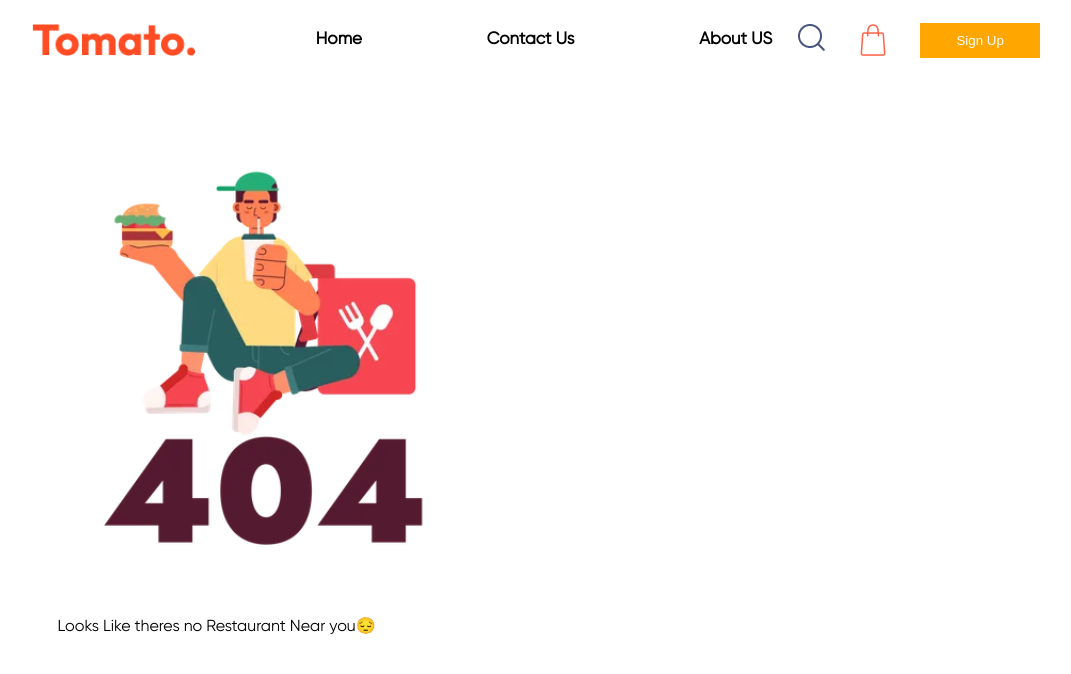
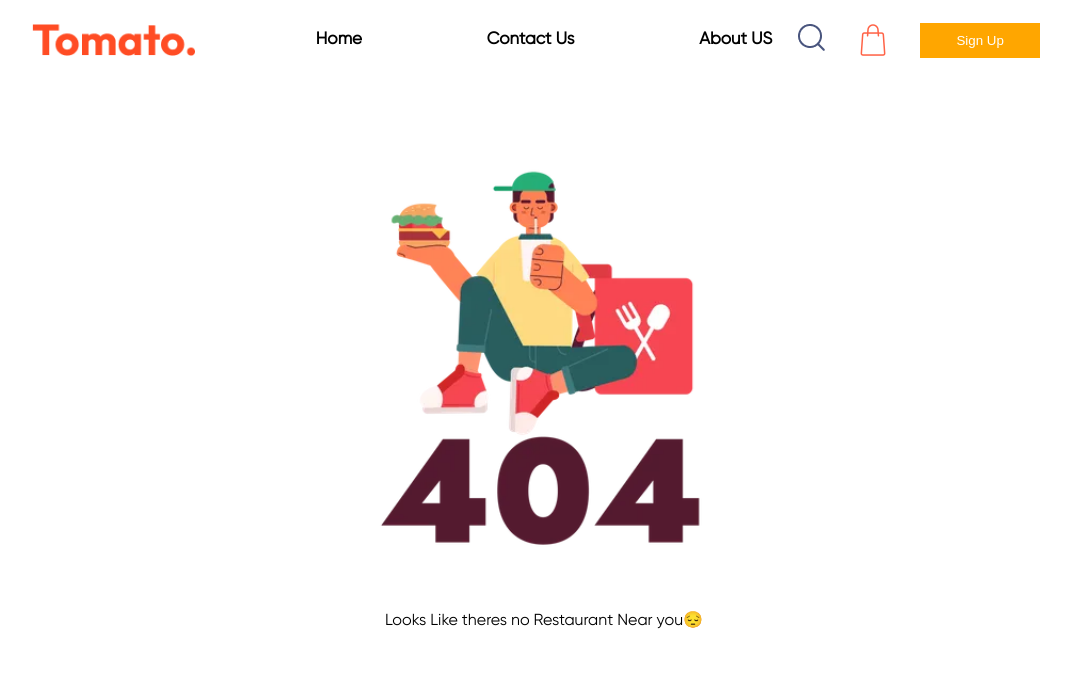
Before and after one commit to Ankushdhull9908/food-ordering-updatedtilltotalprice, a React (Create React App) app: page /collection/1 in a window 1280 px wide. Shown: the top 674 px of the page, without its empty margins (96-1167 px from the left). Built offline with nearby package versions, Linux system fonts and the light colour scheme.

Commit message:
made changes in cart

```diff
--- a/src/pages/Collections.css
+++ b/src/pages/Collections.css
@@ -1,12 +1,17 @@
 .collections{
     height: 100%;
     width: 80%;
+
+}
+
+.collections .nosearchresult{
     display: flex;
     justify-content: center;
     align-items: center;
+    flex-direction: column;
 }
 
-.collections img{
+.collections .nosearchresult img{
     height: 60vh;
     width: auto;
 }
--- a/src/pages/Collections.jsx
+++ b/src/pages/Collections.jsx
@@ -38,7 +38,7 @@ function Collections() {
   return (
     <div className='collections'>
       {
-        xyz.length <=0 ? <div><img src={assets.nosearchresults} alt='nothingfound'/><p>Looks Like theres no Restaurant Near you😔</p></div> : <div><h2>{foodName}</h2>
+        xyz.length <=0 ? <div className='nosearchresult'><img src={assets.nosearchresults} alt='nothingfound'/><p>Looks Like theres no Restaurant Near you😔</p></div> : <div><h2>{foodName}</h2>
       <p>Restaurants To Explore</p></div>
       }
 
```
